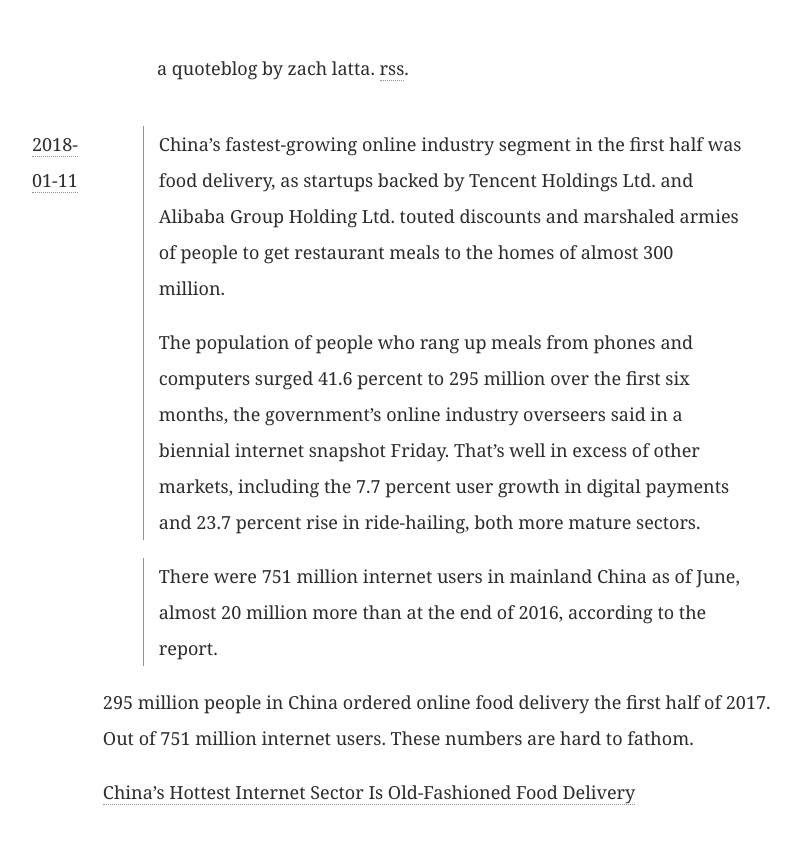
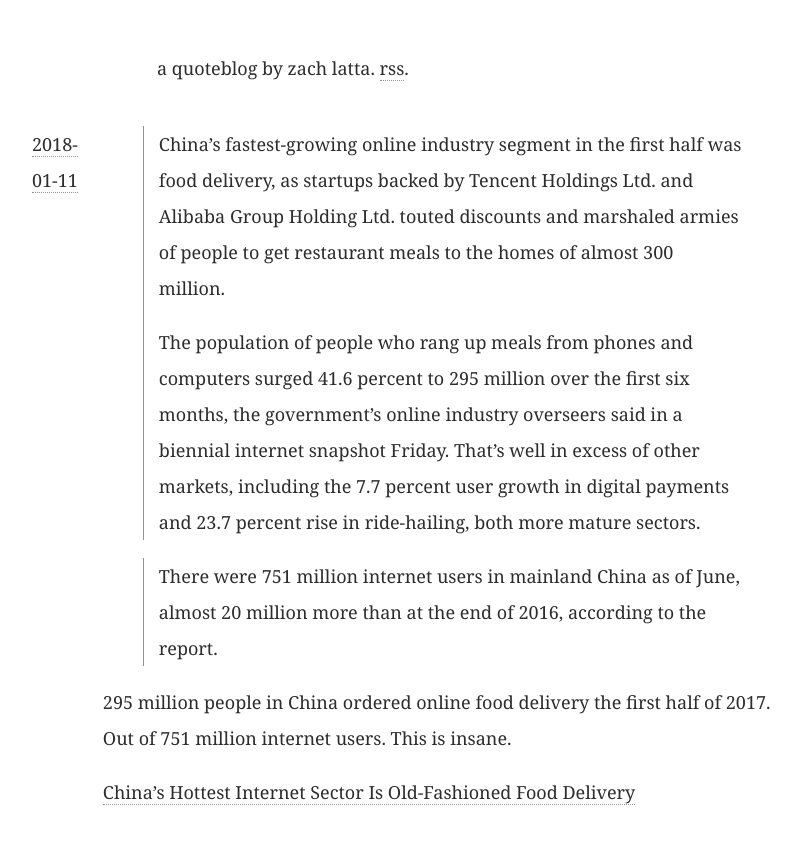
Before and after one commit to zachlatta/zachlatta.com, a Jekyll site: the page built from quotes/_posts/2018-01-11-chinese-food-delivery-apps-are-huge.md, in a window 1280 px wide. Shown: the top 844 px of the page, without its empty margins (208-1009 px from the left). Built offline with Jekyll 4.4.1, drawn with Linux system fonts in a browser that asks for light colours.

Commit message:
Even better wording

```diff
--- a/quotes/_posts/2018-01-11-chinese-food-delivery-apps-are-huge.md
+++ b/quotes/_posts/2018-01-11-chinese-food-delivery-apps-are-huge.md
@@ -9,6 +9,6 @@ date: 2018-01-11 02:01:47 -0800
 
 > There were 751 million internet users in mainland China as of June, almost 20 million more than at the end of 2016, according to the report.
 
-295 million people in China ordered online food delivery the first half of 2017. Out of 751 million internet users. These numbers are hard to fathom.
+295 million people in China ordered online food delivery the first half of 2017. Out of 751 million internet users. This is insane.
 
 [China's Hottest Internet Sector Is Old-Fashioned Food Delivery](https://www.bloomberg.com/news/articles/2017-08-04/china-s-hottest-internet-sector-is-old-fashioned-food-delivery)
```
